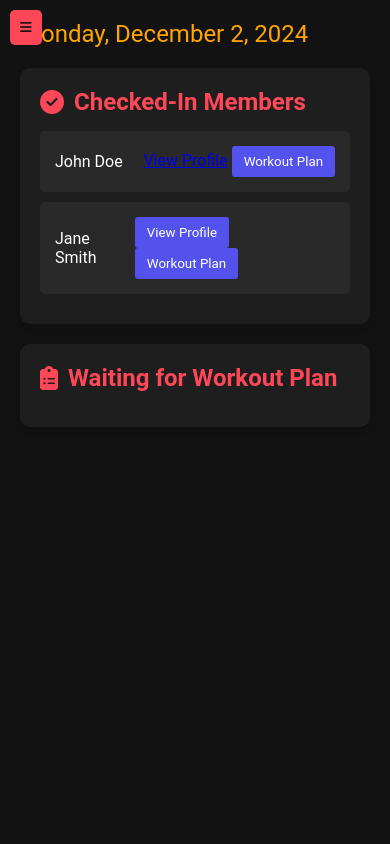
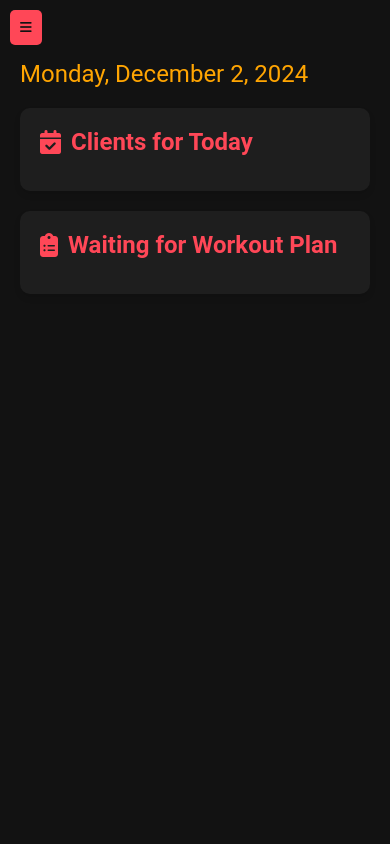
Before and after one commit to YoussefMa7moud/OCMS, a PHP site: page /index.php in a window 390 px wide. Run offline with PHP 8.4, Linux system fonts and the light colour scheme; tables that the repository leaves empty or names only in its code hold one stand-in row (values such as "Sample post").

Commit message:
Added Functions
Added Expiry Date
---------------------------------
Added passing id to the next page
---------------------------------
Made the navbar responsive for the mobile
---------------------------------
Added  space at the top to give better experience for mobiles
---------------------------------
Fixed the constructor
----------------------------------
Fixed the form resubmission (using start session and end session)

```diff
--- a/Add-Client.php
+++ b/Add-Client.php
@@ -129,6 +129,7 @@ mysqli_close($conn);
         @media (max-width: 768px) {
             body {
                 flex-direction: column;
+                padding-top:40px;
             }
 
 
--- a/Classes/Client.php
+++ b/Classes/Client.php
@@ -13,7 +13,8 @@ class Client {
     public $membershipStartDate;
     public $membershipDuration;
 
-    public function __construct($name, $email, $phoneNumber, $age, $currentWeight, $height, $membershipType) {
+    // Constructor with optional parameters
+    public function __construct($name = '', $email = '', $phoneNumber = '', $age = 0, $currentWeight = 0, $height = 0, $membershipType = '', $membershipStartDate = null, $membershipDuration = null) {
         $this->name = $name;
         $this->email = $email;
         $this->phoneNumber = $phoneNumber;
@@ -21,8 +22,20 @@ class Client {
         $this->currentWeight = $currentWeight;
         $this->height = $height;
         $this->membershipType = $membershipType;
+        $this->membershipStartDate = $membershipStartDate;  // Set membership start date
+        $this->membershipDuration = $membershipDuration;    // Set membership duration
     }
 
+
+
+
+
+
+
+
+
+
+    // Add client to DB
     public function addClientToDB($db) {
         $query = "INSERT INTO client (name , email, phoneNumber, age, currentWeight, height, membershipType,
                     membershipStartDate, membershipDuration)
@@ -33,7 +46,7 @@ class Client {
             return "Error preparing statement: " . $db->error;
         }
 
-
+        // Bind parameters
         $stmt->bind_param(
             "sssiddssi",
             $this->name,
@@ -46,41 +59,14 @@ class Client {
             $this->membershipStartDate,
             $this->membershipDuration
         );
-
-        // Execute the statement
         if ($stmt->execute()) {
             $stmt->close();
-            return "Client successfully added to the database!";
+            session_start();
+        $_SESSION['form_submitted'] = true;
+        header("Location: Add-Client.php");
+        exit;
         } else {
             $stmt->close();
-            return "Error executing query: " . $stmt->error;
-        }
-    }
-
-    public function calculateBMI() {
-        if ($this->height > 0) {
-            $heightInMeters = $this->height / 100; // converting cm to meters
-            return $this->currentWeight / ($heightInMeters * $heightInMeters);
-        } else {
-            return 0; // Invalid height
-        }
-    }
-
-
-    public function WaitingForPlan($db) {
-        $query = "SELECT * FROM client WHERE CurrentWorkout IS NULL";
-
-        $stmt = $db->prepare($query);
-
-        if (!$stmt) {
-            return "Error preparing statement: " . $db->error;
-        }
-
-
-        if ($stmt->execute()) {
-            $result = $stmt->get_result();
-            return $result->fetch_all(MYSQLI_ASSOC);
-        } else {
             return "Error executing query: " . $stmt->error;
         }
     }
@@ -89,16 +75,44 @@ class Client {
 
 
 
-////still Not working need to be fixed
-    public function WaitingNextCheckIn($db) {
-        $query = "SELECT * FROM client WHERE CNextCheckIn = CURDATE()";
+
+
+
+
+
+
+
+
+    // Calculate BMI (To be Implemented)
+    public function calculateBMI() {
+        if ($this->height > 0) {
+            $heightInMeters = $this->height / 100; // Convert cm to meters
+            return $this->currentWeight / ($heightInMeters * $heightInMeters);
+        } else {
+            return 0; // Invalid height
+        }
+    }
+
+
+
+
+
+
+
+
+
+
+
+
+
+    // Fetch clients waiting for a workout plan
+    public function WaitingForPlan($db) {
+        $query = "SELECT * FROM client WHERE CurrentWorkout IS NULL"; // Ensure column exists
 
         $stmt = $db->prepare($query);
-
         if (!$stmt) {
             return "Error preparing statement: " . $db->error;
         }
-
 
         if ($stmt->execute()) {
             $result = $stmt->get_result();
@@ -114,11 +128,64 @@ class Client {
 
 
 
-}
+
+
+
+    // Fetch clients for today based on their next check-in date
+    public function fetchClientsForToday($db) {
+        $query = "SELECT * FROM client WHERE NextCheckIn = CURDATE()"; // Ensure CNextCheckIn column exists
+
+        $stmt = $db->prepare($query);
+        if (!$stmt) {
+            return "Error preparing statement: " . $db->error;
+        }
+
+        if ($stmt->execute()) {
+            $result = $stmt->get_result();
+            return $result->fetch_all(MYSQLI_ASSOC);
+        } else {
+            return "Error executing query: " . $stmt->error;
+        }
+    }
 
 
 
 
 
 
+
+
+
+
+
+
+    public function fetchClientsWithUpcomingMembershipEnd($db) {
+        $query = "SELECT *, DATEDIFF(MembershipEndDate, CURDATE()) AS days_left FROM client WHERE DATEDIFF(MembershipEndDate, CURDATE()) BETWEEN 0 AND 5";
+
+        $stmt = $db->prepare($query);
+        if (!$stmt) {
+            return "Error preparing statement: " . $db->error;
+        }
+
+        if ($stmt->execute()) {
+            $result = $stmt->get_result();
+            return $result->fetch_all(MYSQLI_ASSOC);
+        } else {
+            return "Error executing query: " . $stmt->error;
+        }
+    }
+
+
+
+
+
+
+
+
+
+
+
+
+}
+
 ?>
--- a/Client-Profile.php
+++ b/Client-Profile.php
@@ -169,6 +169,7 @@
         @media (max-width: 768px) {
             body {
                 flex-direction: column;
+                padding-top:40px;
             }
 
             .main-content {
--- a/Components/Nav.php
+++ b/Components/Nav.php
@@ -87,10 +87,15 @@
             color: var(--accent-color);
         }
 
+        .menu-toggle {
+            display: none;
+        }
+
         @media (max-width: 768px) {
             .sidebar {
                 transform: translateX(-100%);
                 z-index: 1000;
+                width: 100%;
             }
 
             .sidebar.active {
@@ -110,21 +115,35 @@
                 border-radius: 5px;
                 cursor: pointer;
             }
+
+            .sidebar-menu {
+                display: flex;
+                flex-direction: column;
+            }
+
+            .sidebar-menu li {
+                width: 100%;
+            }
+
+            .sidebar-menu a {
+                width: 100%;
+                padding: 15px 20px;
+            }
         }
     </style>
 </head>
 <body>
-    <button class="menu-toggle" onclick="toggleMenu()">
-        <i class="fas fa-bars"></i>
+    <button class="menu-toggle" onclick="toggleMenu()" aria-label="Toggle menu">
+        <i class="fas fa-bars" aria-hidden="true"></i>
     </button>
     <nav class="sidebar" id="sidebar">
         <ul class="sidebar-menu">
-            <li><a href="index.php" id="menu-dashboard"><i class="fas fa-dumbbell"></i>Dashboard</a></li>
-            <li><a href="search.php" id="menu-search"><i class="fas fa-search"></i>Search Members</a></li>
-            <li><a href="Add-Client.php" id="menu-add-client"><i class="fas fa-user-plus"></i>Add New Member</a></li>
-            <li><a href="expiring-subscriptions.php" id="menu-expiring"><i class="fas fa-calendar-times"></i>Expiring Memberships</a></li>
+            <li><a href="index.php" id="menu-dashboard"><i class="fas fa-dumbbell" aria-hidden="true"></i><span>Dashboard</span></a></li>
+            <li><a href="search.php" id="menu-search"><i class="fas fa-search" aria-hidden="true"></i><span>Search Members</span></a></li>
+            <li><a href="Add-Client.php" id="menu-add-client"><i class="fas fa-user-plus" aria-hidden="true"></i><span>Add New Member</span></a></li>
+            <li><a href="expiring-subscriptions.php" id="menu-expiring"><i class="fas fa-calendar-times" aria-hidden="true"></i><span>Expiring Memberships</span></a></li>
         </ul>
-        <div class="sidebar-footer">
+        <footer class="sidebar-footer">
             <div class="counter">
                 <span class="counter-label">Total Clients:</span>
                 <span class="counter-value" id="total-clients">0</span>
@@ -137,7 +156,7 @@
                 <span class="counter-label">Total Revenue:</span>
                 <span class="counter-value" id="total-revenue">$0</span>
             </div>
-        </div>
+        </footer>
     </nav>
 
     <script>
@@ -146,7 +165,6 @@
             sidebar.classList.toggle('active');
         }
 
-        // Function to set the active menu item
         function setActiveMenuItem() {
             const currentPage = window.location.pathname.split('/').pop();
             const menuItems = document.querySelectorAll('.sidebar-menu a');
@@ -159,18 +177,16 @@
             });
         }
 
-        // Call setActiveMenuItem when the page loads
-        window.addEventListener('load', setActiveMenuItem);
-
-        // Example function to update counters (replace with actual data fetching)
         function updateCounters() {
             document.getElementById('total-clients').textContent = '150';
             document.getElementById('active-clients').textContent = '120';
             document.getElementById('total-revenue').textContent = '$15,000';
         }
 
-        // Call updateCounters when the page loads
-        window.addEventListener('load', updateCounters);
+        window.addEventListener('load', () => {
+            setActiveMenuItem();
+            updateCounters();
+        });
     </script>
 </body>
 </html>
--- a/index.php
+++ b/index.php
@@ -4,14 +4,15 @@ include './Classes/DB_Connection.php';
 include './Classes/Client.php';
 
 
-// Create a Client object
-$client = new Client("Example Name", "example@example.com", "1234567890", 25, 70, 175, "Premium");
+$db = $conn;
+// Instantiate the Client class
+$client = new Client();
 
 // Call WaitingForPlan method
-$result = $client->WaitingForPlan($conn);
+$waitingForPlanClients = $client->WaitingForPlan($db);
 
-
-
+// Call fetchClientsForToday method
+$clientsForToday = $client->fetchClientsForToday($db);
 
 
 
@@ -49,6 +50,7 @@ $result = $client->WaitingForPlan($conn);
             color: var(--on-bg-color);
             display: flex;
             min-height: 100vh;
+
         }
 
 
@@ -61,6 +63,7 @@ $result = $client->WaitingForPlan($conn);
             cursor: pointer;
             transition: background-color 0.3s;
             text-decoration: none;
+            margin-right: 10px;
 
         }
 
@@ -133,12 +136,18 @@ $result = $client->WaitingForPlan($conn);
         @media (max-width: 768px) {
             body {
                 flex-direction: column;
+                padding-top:40px;
             }
 
             .main-content {
         margin-left: 0;
     }
 
+
+
+    #CP{
+        size:20px;
+    }
             .sidebar {
                 width: 100%;
                 height: auto;
@@ -179,59 +188,44 @@ $result = $client->WaitingForPlan($conn);
 <div class="main-content">
     <div class="date-display" id="currentDate"></div>
 
+    <!-- Display Clients for Today -->
     <div class="section">
-            <h2><i class="fas fa-check-circle"></i> Checked-In Members</h2>
-            <div class="client-box">
-                <span>John Doe</span>
-                <div>
-                    <a href="./Client-Profile.php" onclick="viewProfile('John Doe')">View Profile</a>
-                    <button onclick="openWorkoutPlan('John Doe')">Workout Plan</button>
-                </div>
-            </div>
-            <div class="client-box">
-                <span>Jane Smith</span>
-                <div>
-                    <button onclick="viewProfile('Jane Smith')">View Profile</button>
-                    <button onclick="openWorkoutPlan('Jane Smith')">Workout Plan</button>
-                </div>
-            </div>
+        <h2><i class="fas fa-calendar-check"></i> Clients for Today</h2>
+        <?php
+        if (is_array($clientsForToday)) {
+            foreach ($clientsForToday as $client) {
+                echo '<div class="client-box">';
+                echo '<span>' . htmlspecialchars($client['Name']) . '</span>';
+                echo '<div>';
+                echo '<a id="CP" href="./Client-Profile.php?client_id=' . htmlspecialchars($client['clientid']) . '">Profile</a>';
+                echo '<a id="CP">Contact</a>';
+                echo '</div>';
+                echo '</div>';
+            }
+        } else {
+            echo '<p>' . htmlspecialchars($clientsForToday) . '</p>';
+        }
+        ?>
     </div>
 
-
-
-
-
-
-
-
-
+    <!-- Display Clients Waiting for Workout Plan -->
+    <div class="section">
+        <h2><i class="fas fa-clipboard-list"></i> Waiting for Workout Plan</h2>
         <?php
-
-if (is_array($result)) {
-
-    echo ' <div class="section">';
-    echo ' <h2><i class="fas fa-clipboard-list"></i> Waiting for Workout Plan</h2>';
-
- foreach ($result as $row) {
+        if (is_array($waitingForPlanClients)) {
+            foreach ($waitingForPlanClients as $client) {
                 echo '<div class="client-box">';
-     echo '<span>' . htmlspecialchars($row['Name']) . '</span>';
+                echo '<span>' . htmlspecialchars($client['Name']) . '</span>';
                 echo '<div>';
-     echo '<a href="Client-Profile.php" id="CP">Create Plan</a>';
-
+                echo '<a href="./Client-Profile.php?client_id=' . htmlspecialchars($client['clientid']) . '" id="CP">Create Plan</a>';
                 echo '</div>';
                 echo '</div>';
-
             }
- echo '</div>';
         } else {
-
- echo "<p>Error: $result</p>";
+            echo '<p>' . htmlspecialchars($waitingForPlanClients) . '</p>';
         }
-
-
-
-
         ?>
+    </div>
 </div>
 
 <script>
@@ -242,7 +236,6 @@ if (is_array($result)) {
         dateDisplay.textContent = now.toLocaleDateString('en-US', options);
     }
 
-
     updateDate();
     setInterval(updateDate, 60000);
 </script>
```
Also changed, not shown: Search.php (+1 -8 lines), expiring-subscriptions.php (+65 -26 lines), plan.php (+1 -9 lines). Lines whose indentation alone changed are shown as unchanged.
